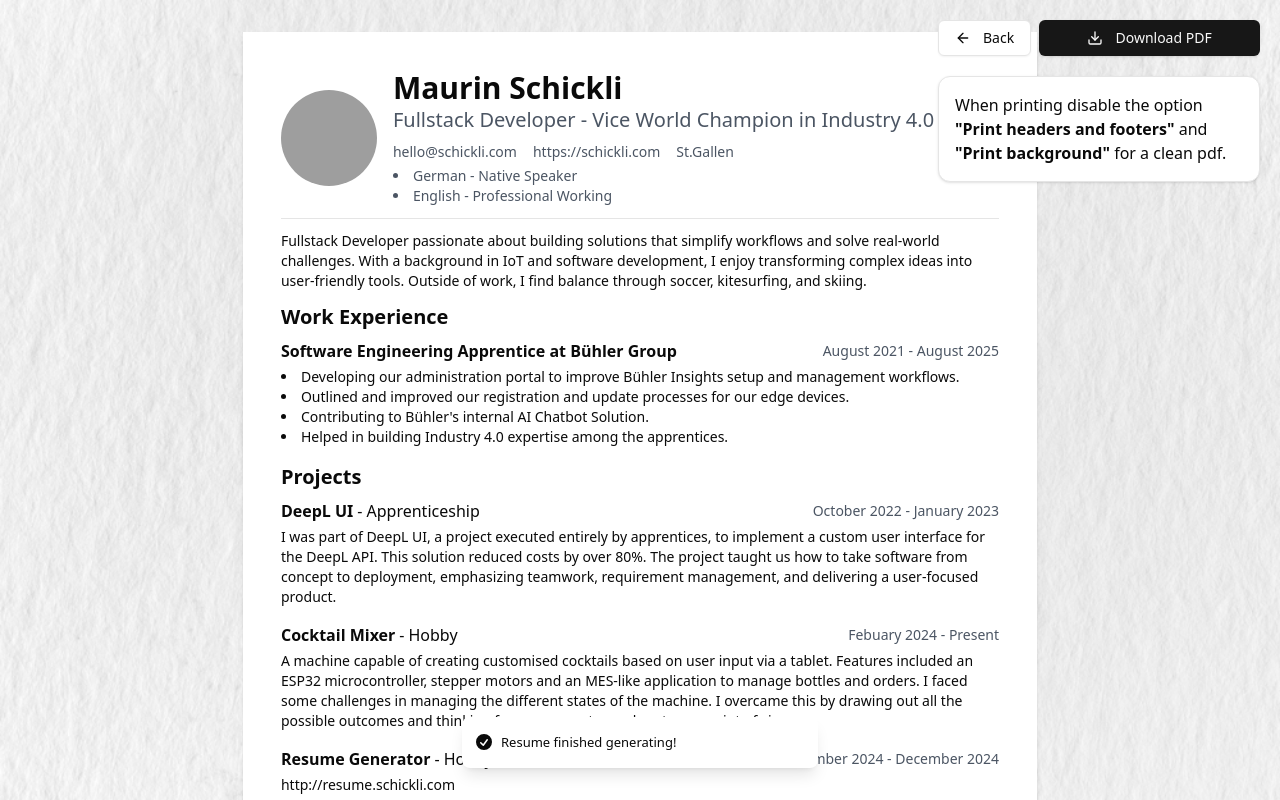
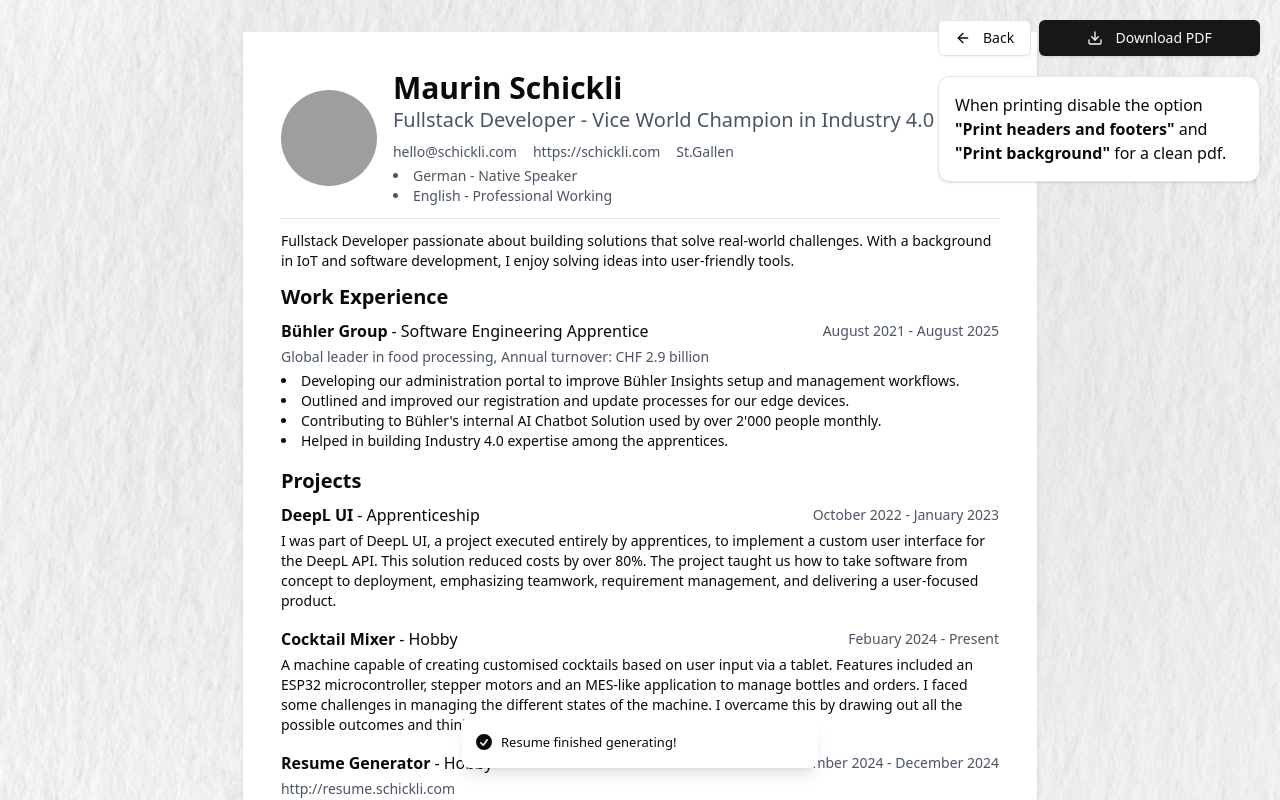
Before and after one commit to Schickli/resume, a Next.js app in the folder resume-builder/: page / in a window 1280 px wide. Both pictures are taken after a click on the button "Use Example Resume". Shown: the top 800 px of the page. Built offline with nearby package versions, Linux system fonts and the light colour scheme; grey boxes are pictures that could not be loaded.

Commit message:
improving hirachy

```diff
--- a/resume-builder/app/page.tsx
+++ b/resume-builder/app/page.tsx
@@ -9,7 +9,6 @@ import { ArrowLeft, Download } from "lucide-react";
 import { useEffect, useRef, useState } from "react";
 import { useReactToPrint } from "react-to-print";
 
-//
 type JSONData = Record<string, any>;
 
 export default function Home() {
--- a/resume-builder/components/preview-resume.tsx
+++ b/resume-builder/components/preview-resume.tsx
@@ -18,7 +18,16 @@ export const PreviewResume = forwardRef<
     return <div className="text-center p-4">No resume data available</div>;
   }
 
-  const { basics, work, education, skills, languages, projects, awards, interests } = json;
+  const {
+    basics,
+    work,
+    education,
+    skills,
+    languages,
+    projects,
+    awards,
+    interests,
+  } = json;
 
   useEffect(() => {
     if (imagesLoaded) {
@@ -111,14 +120,16 @@ export const PreviewResume = forwardRef<
               {work.map((job: any, index: number) => (
                 <div key={index} className="mb-4">
                   <div className="flex flex-wrap gap-2 items-center justify-between">
-                    <h3 className="font-semibold">
-                      {job.position} at {job.name}
-                    </h3>
+                    <div className="flex gap-1">
+                      <h3 className="font-semibold">{job.name}</h3>
+                      <p>-</p>
+                      <p>{job.position}</p>
+                    </div>
                     <p className="text-sm text-gray-600">
                       {job.startDate} - {job.endDate || "Present"}
                     </p>
                   </div>
-                  <p className="text-sm mt-1">{job.summary}</p>
+                  <p className="text-sm mt-1 text-gray-600">{job.description}</p>
                   {job.highlights && (
                     <ul className="list-disc list-inside text-sm mt-1">
                       {job.highlights.map((highlight: string, i: number) => (
@@ -147,7 +158,7 @@ export const PreviewResume = forwardRef<
                       {project.startDate} - {project.endDate || "Present"}
                     </p>
                   </div>
-                  <p className="text-sm mt-1">{project.url}</p>
+                  <p className="text-sm mt-1 text-gray-600">{project.url}</p>
                   <p className="text-sm mt-1">{project.description}</p>
                   {project.highlights && (
                     <ul className="list-disc list-inside text-sm mt-1">
--- a/resume-builder/components/resume-uploader.tsx
+++ b/resume-builder/components/resume-uploader.tsx
@@ -67,7 +67,7 @@ export const ResumeUploaderComponent = forwardRef<
     "image": "https://utfs.io/f/YYyCPs0ONMJCzCDvfpMC3RVpBz7sIkoL5NeTialcP8AHDFyg",
     "email": "hello@schickli.com",
     "url": "https://schickli.com",
-    "summary": "Fullstack Developer passionate about building solutions that simplify workflows and solve real-world challenges. With a background in IoT and software development, I enjoy transforming complex ideas into user-friendly tools. Outside of work, I find balance through soccer, kitesurfing, and skiing.",
+    "summary": "Fullstack Developer passionate about building solutions that solve real-world challenges. With a background in IoT and software development, I enjoy solving ideas into user-friendly tools.",
     "location": {
       "address": "St.Gallen"
     },
@@ -83,12 +83,13 @@ export const ResumeUploaderComponent = forwardRef<
     {
       "name": "Bühler Group",
       "position": "Software Engineering Apprentice",
+      "description": "Global leader in food processing, Annual turnover: CHF 2.9 billion",
       "startDate": "August 2021",
       "endDate": "August 2025",
       "highlights": [
         "Developing our administration portal to improve Bühler Insights setup and management workflows.",
         "Outlined and improved our registration and update processes for our edge devices.",
-        "Contributing to Bühler's internal AI Chatbot Solution.",
+        "Contributing to Bühler's internal AI Chatbot Solution used by over 2'000 people monthly.",
         "Helped in building Industry 4.0 expertise among the apprentices."
       ],
       "url": "https://www.linkedin.com/company/buhler/",
@@ -192,7 +193,6 @@ export const ResumeUploaderComponent = forwardRef<
     "canonical": "https://github.com/jsonresume/resume-schema/blob/v1.0.0/schema.json"
   }
 }
-
 `;
 
   const handleUseExampleJson = useCallback(() => {
```
Also changed, not shown: 1 other file (tests, documents, lock files or other folders).
